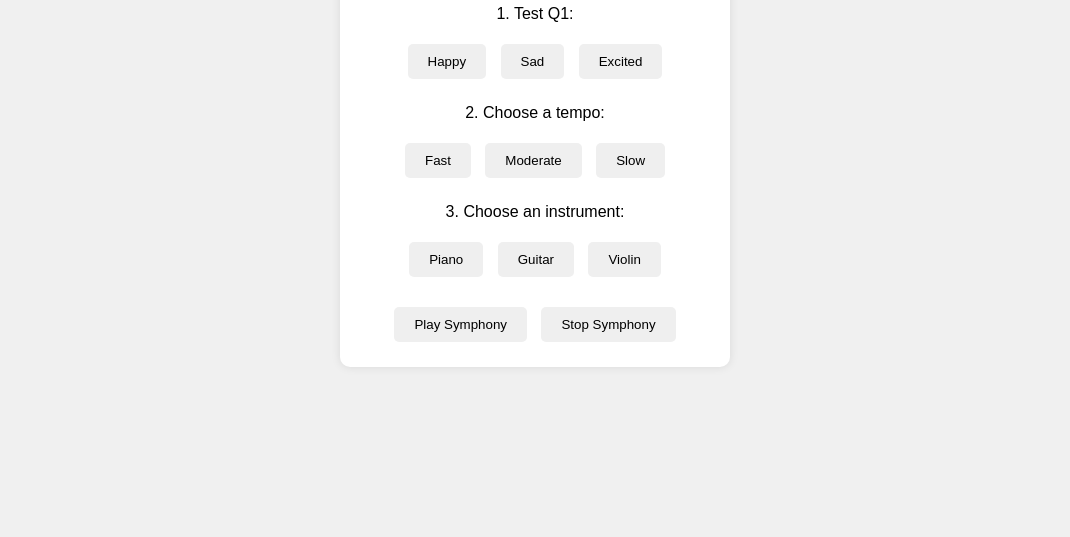
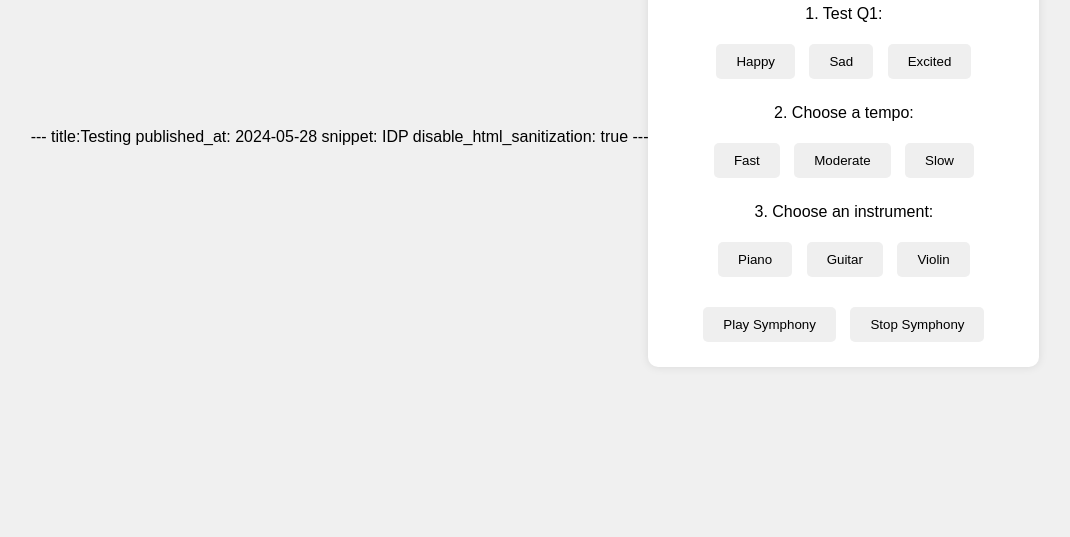
Before and after one commit to chococake1/Hear-Yourself, a plain HTML site: page index.html in a window 1280 px wide. Shown: the part 263-800 px from the top of the page, without its empty margins (105-1175 px from the left). Drawn offline with Linux system fonts and the light colour scheme.

Commit message:
Update index.html

```diff
--- a/index.html
+++ b/index.html
@@ -1,5 +1,13 @@
-<!DOCTYPE html>
-<html lang="en">
+<!-- <!DOCTYPE html> -->
+<!-- <html lang="en"> -->
+
+---
+title:Testing
+published_at: 2024-05-28
+snippet: IDP
+disable_html_sanitization: true
+---
+
 <head>
     <meta charset="UTF-8">
     <meta name="viewport" content="width=device-width, initial-scale=1.0">
```
